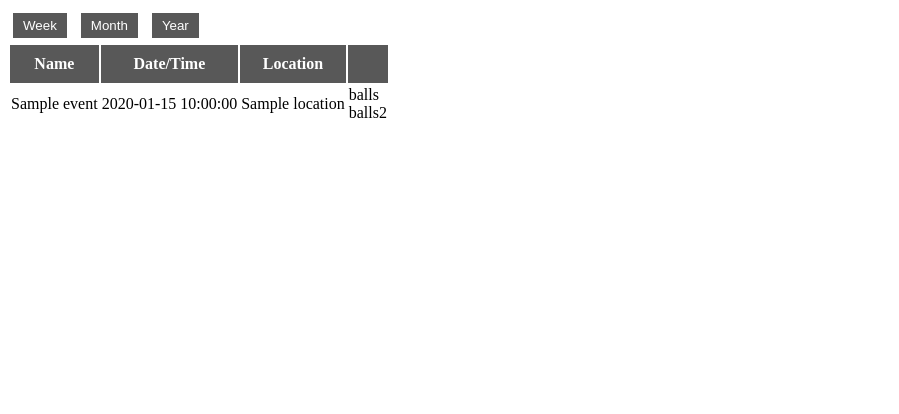
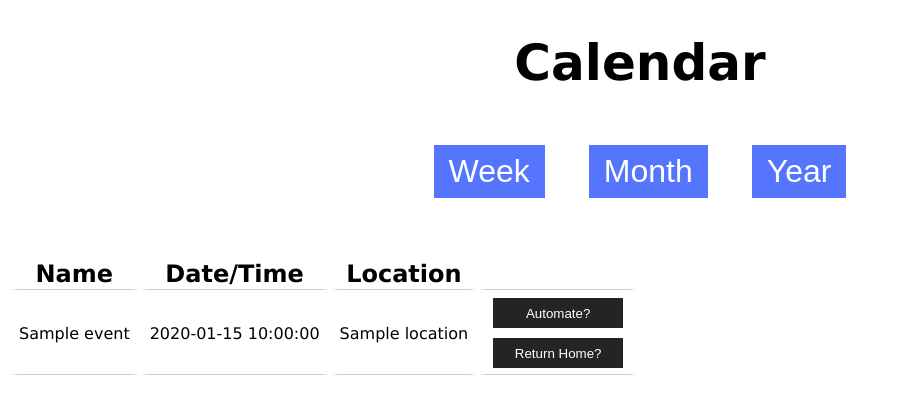
Before and after one commit to fartingpenguin/ao, a Flask app: template templates/index.html in a window 1280 px wide. Shown: the top 414 px of the page, without its empty margins (0-899 px from the left). Run offline with Flask 3, Linux system fonts and the light colour scheme; the template is opened without the code that fills it: most values are stand-ins (such as "Sample title", 1, 10 or a date in 2020).

Commit message:
working gui

```diff
--- a/static/stylesheets/style.css
+++ b/static/stylesheets/style.css
@@ -1,20 +1,62 @@
+h1 {
+    font-size: 50px;
+    font-family: 'Lucida Sans', 'Lucida Sans Regular', 'Lucida Grande', 'Lucida Sans Unicode', Geneva, Verdana, sans-serif;
+    text-align: center;
+}
+
+td, tr {
+    background-color: white;
+    font-family: 'Lucida Sans', 'Lucida Sans Regular', 'Lucida Grande', 'Lucida Sans Unicode', Geneva, Verdana, sans-serif;
+
+}
+
 th {
-    background-color: #000000a7;
-    color: white;
-    padding: 10px;
-    text-align: middle;
+    background-color: white;
+    font-family: 'Lucida Sans', 'Lucida Sans Regular', 'Lucida Grande', 'Lucida Sans Unicode', Geneva, Verdana, sans-serif;
+    font-size: x-large;
+    padding-top: 40px;
+    font: bold;
+}
+
+#time_range_form {
+    text-align: center; /* Center-align the text inside the form */
 }
 
 /* Style for buttons */
-button {
-    padding: 5px 10px;
-    margin: 5px;
-    background-color:#000000a7;
+.button {
+    padding: 8px 15px;
+    margin: 20px;
+    font-size: xx-large;
+    font:bolder;
+    background-color: #5675ff; /* Button 1 background color */
     color: white;
     border: none;
     cursor: pointer;
 }
 
-button:hover {
-    background-color: #000000e4;
+.button:hover {
+    background-color: #7f96fd; /* Button 1 hover background color */
 }
+
+/* Style for button2 */
+.button2 {
+    padding: 5px 10px;
+    margin: 5px;
+    background-color: #000000db; /* Button 2 background color (e.g., red) */
+    color: white;
+    border: none;
+    cursor: pointer;
+    width: 130px; /* Set a fixed width for the buttons */
+    height: 30px; /* Set a fixed height for the buttons */
+}
+
+.button2:hover {
+    background-color: #000000b7; /* Button 2 hover background color */
+}
+
+/* Style for table rows */
+td, tr, th {
+    border-bottom: 1px solid #00000035; /* Add a 1px solid line at the bottom of each row */
+    border-left: 8px solid #00000000;
+    border-right: 8px solid #00000000;
+}
--- a/templates/index.html
+++ b/templates/index.html
@@ -7,10 +7,13 @@
     <link rel="stylesheet" href="{{ url_for('static', filename='stylesheets/style.css') }}" />
 </head>
 <body>
+    <h1>
+        Calendar
+    </h1>
     <form method="POST" action="/" id="time_range_form">
-        <button type="button" id="week_button">Week</button>
-        <button type="button" id="month_button">Month</button>
-        <button type="button" id="year_button">Year</button>
+        <button type="button" class="button" id="week_button">Week</button>
+        <button type="button" class="button" id="month_button">Month</button>
+        <button type="button" class="button" id="year_button">Year</button>
         <input type="hidden" name="time_range" id="time_range" value="{{ selected_time_range }}">
     </form>
     <table>
@@ -26,9 +29,9 @@
             <td>{{ event['datetime'] }}</td>
             <td>{{ event['location'] }}</td>
             <td>
-                balls
+                <button type="button" class="button2" id="home_button">Automate?</button>
                 <br>
-                balls2
+                <button type="button" class="button2" id="calendar_button">Return Home?</button>
             </td>
         </tr>
         {% endfor %}
```
Also changed, not shown: stuff/token.json (+1 -1 lines).
